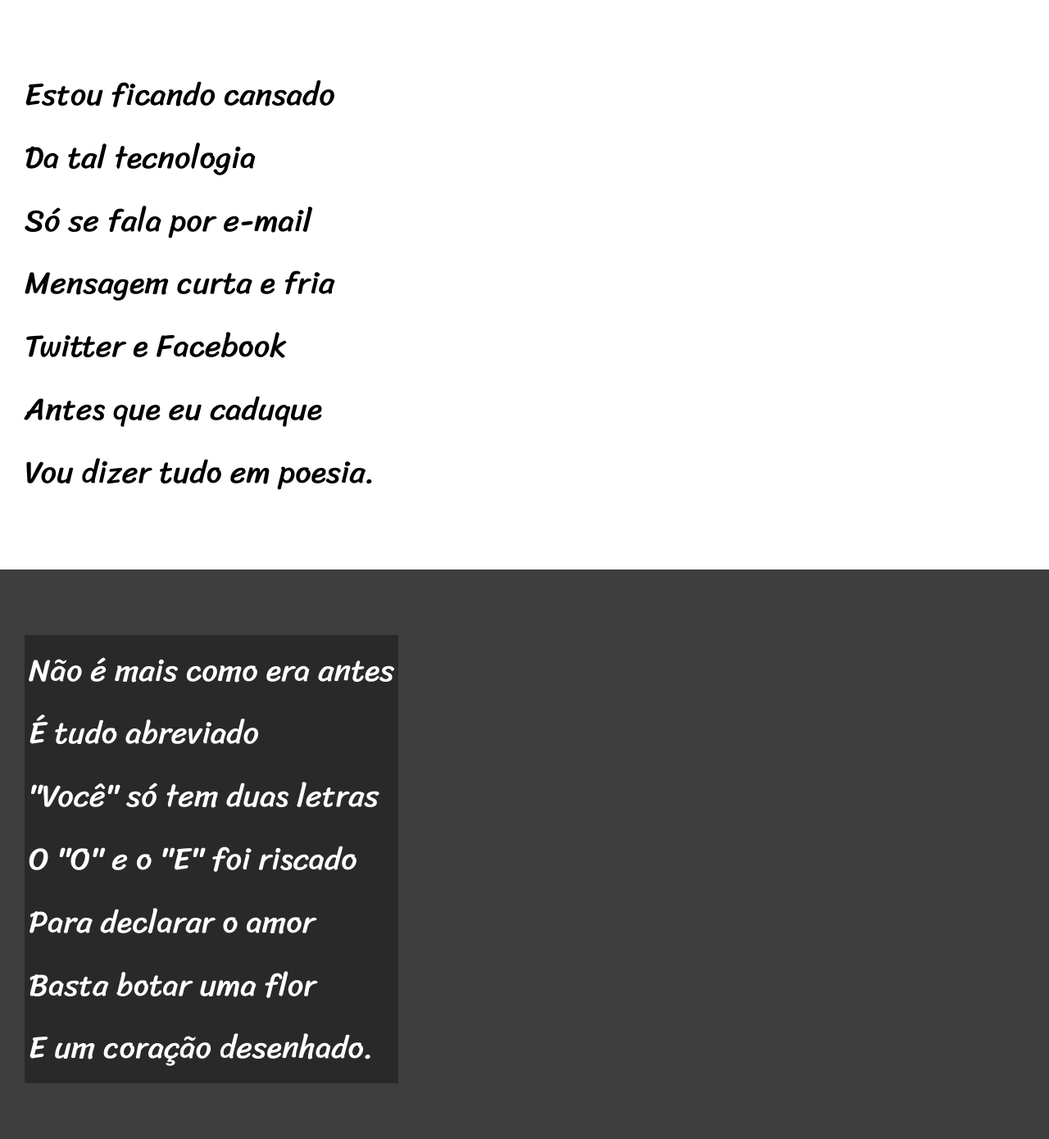
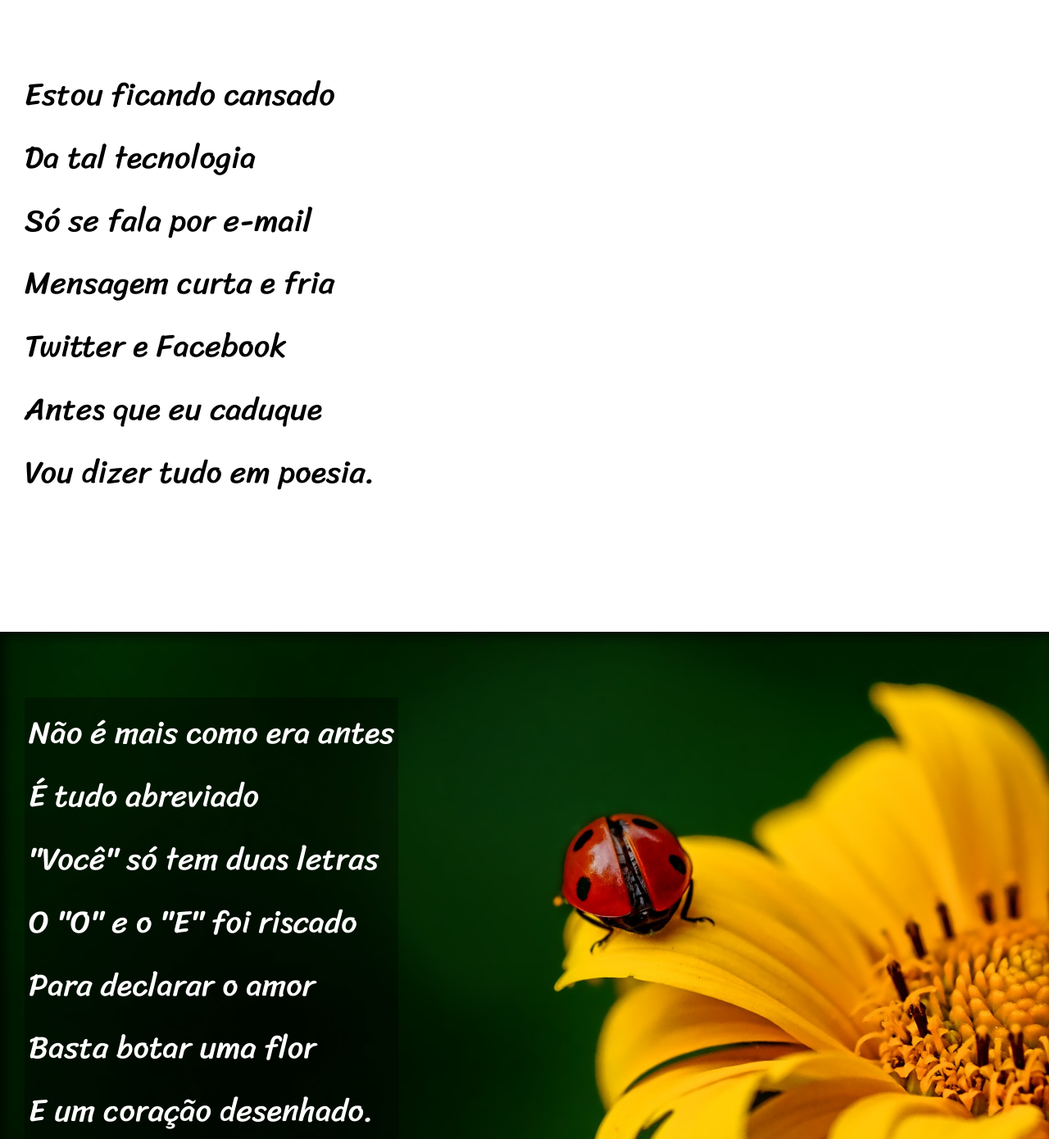
Before and after one commit to iamdevlucas123/HTML-CSS-Course, a plain HTML site: page +EXERCICIOS/ex003/index.html in a window 1280 px wide. Shown: the part 210-1600 px from the top of the page at 82% size. Drawn offline with Linux system fonts and the light colour scheme; a web font is replaced by a local one.

Commit message:
colocando as imagens

```diff
--- a/+EXERCICIOS/ex003/index.html
+++ b/+EXERCICIOS/ex003/index.html
@@ -24,7 +24,7 @@
         </p>
     </section>
 
-    <section class="imagem">
+    <section class="imagem" id="img1">
         <p>
             Não é mais como era antes<br>
             É tudo abreviado<br>
@@ -58,7 +58,7 @@
         </p>
     </section>
 
-    <section class="imagem">
+    <section class="imagem" id="img2">
         <p>
             Tenho saudade das cartas<br>
             Escritas com a própria mão<br>
--- a/+EXERCICIOS/ex003/style.css
+++ b/+EXERCICIOS/ex003/style.css
@@ -57,15 +57,32 @@ section {
     font-size: 3vw;
 }
 
+section > p {
+    padding-bottom: 2em;
+}
+
+section.imagem{
+    background-color: rgb(62, 62, 62);
+    color: white;
+    box-shadow: inset 6px 6px 13px 0px rgba(0, 0, 0, 0.629);
+    background-size: cover;
+    background-attachment: fixed;
+}
+
 section.imagem > p {
     display: inline-block;
     padding: 5px;
     background-color: rgba(0, 0, 0, 0.334);
 }
 
-section.imagem{
-    background-color: rgb(62, 62, 62);
-    color: white;
+section#img1{
+    background-image: url(imagens/background001.jpg);
+    background-position: right center;
+}
+
+section#img2 {
+    background-image: url(imagens/background002.jpg);
+    background-position: right center;
 }
 
 section.normal {
```
